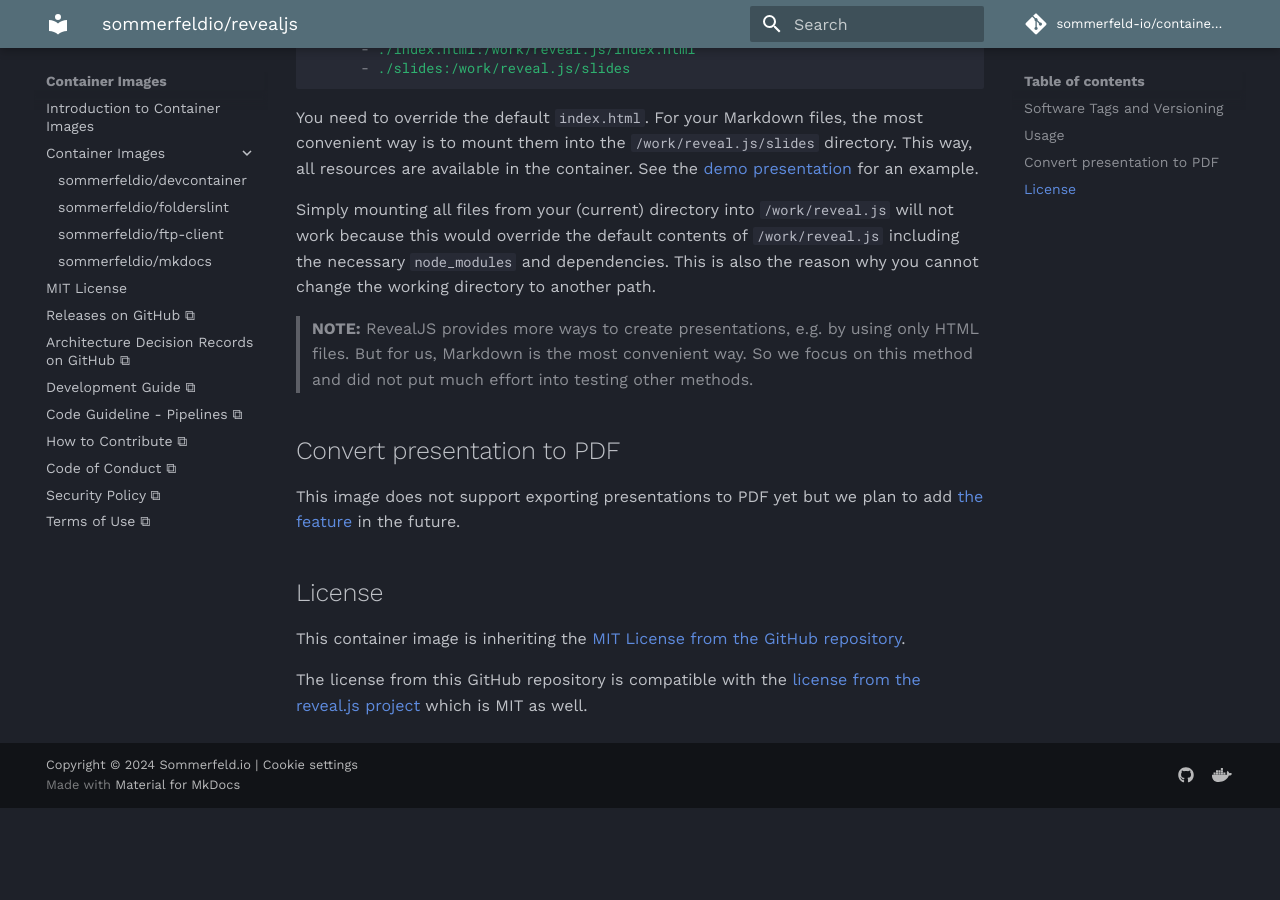
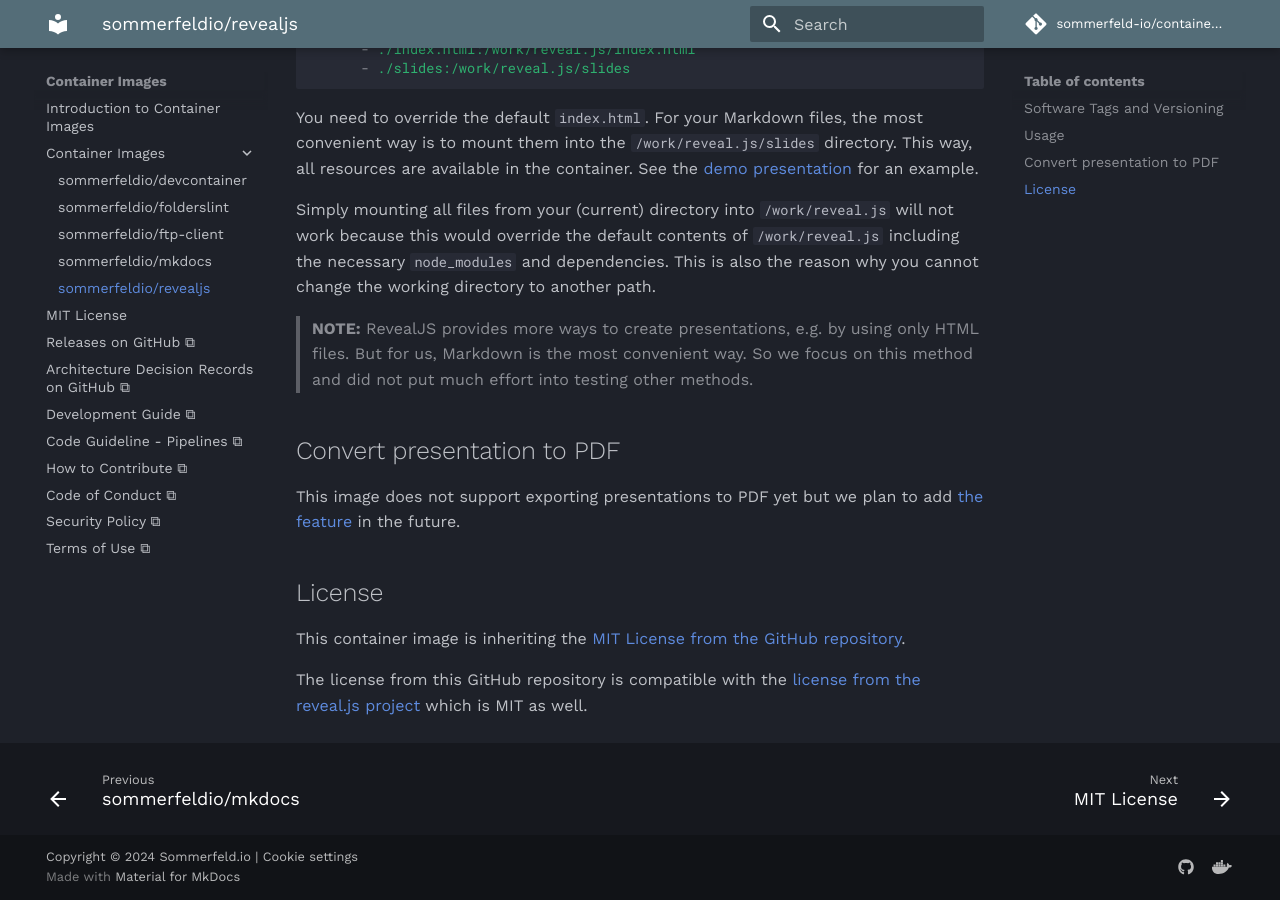
Before and after one commit to sommerfeld-io/container-images, an MkDocs documentation site: the page built from docs/container-images/revealjs.md, in a window 1280 px wide and 900 px high, scrolled down 980 px. Built offline with MkDocs 1.6.1 and Material for MkDocs 9.7.7, drawn with Linux system fonts in a browser that asks for light colours; comment, search, counter and statistics services are not loaded; before the commit the page ends 1788 px from its top, so only the background shows below that.

```diff
--- a/mkdocs.yml
+++ b/mkdocs.yml
@@ -72,6 +72,7 @@ nav:
       - container-images/folderslint.md
       - container-images/ftp-client.md
       - container-images/mkdocs.md
+      - container-images/revealjs.md
   - license.md
   - Releases on GitHub ⧉: https://github.com/sommerfeld-io/container-images/releases
   - Architecture Decision Records on GitHub ⧉: https://github.com/sommerfeld-io/container-images/issues?q=is%3Aissue+label%3AADR
```
Also changed, not shown: 1 other file.
